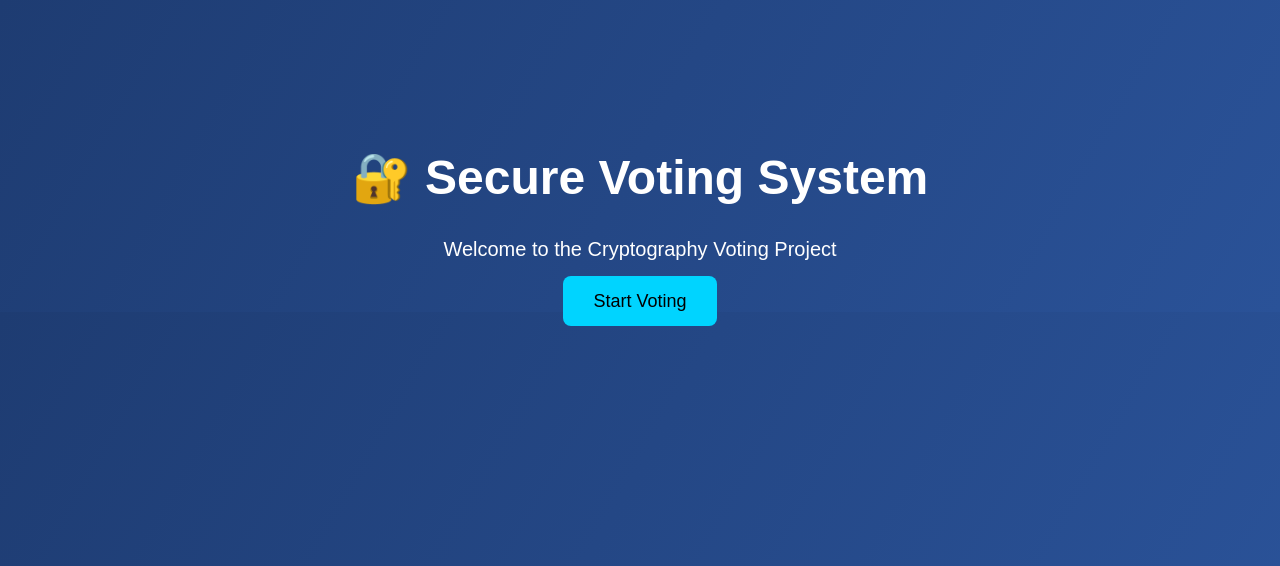
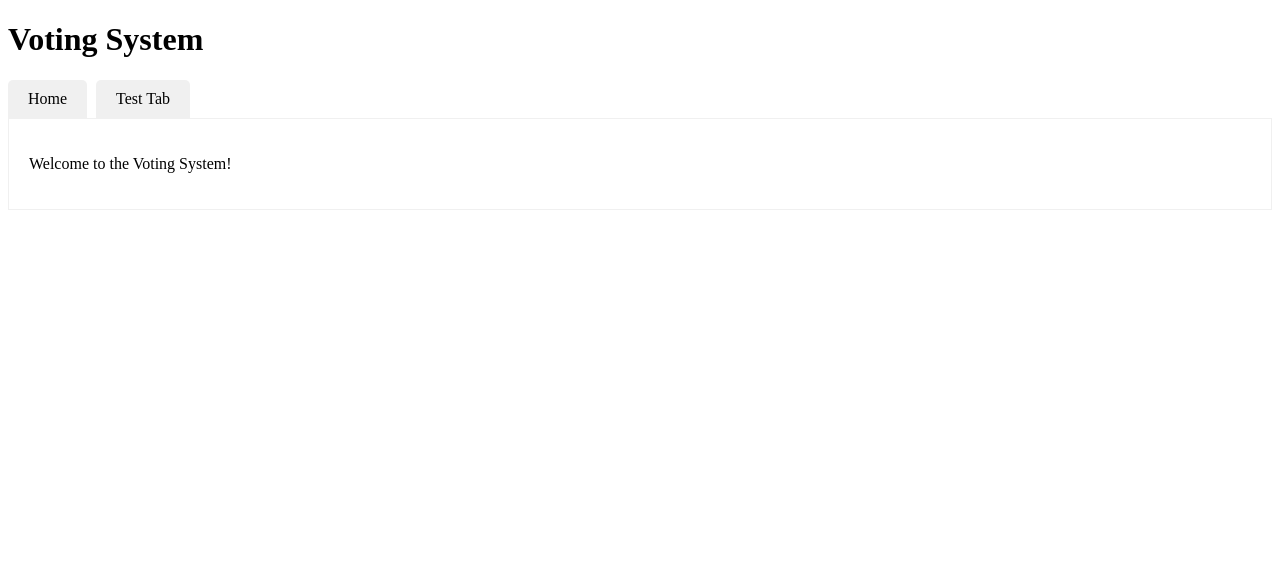
Before and after one commit to AlexanderMarsh11/Electronic-Voting, a Flask app: page / in a window 1280 px wide. Shown: the top 566 px of the page. Run offline with Flask 3, Linux system fonts and the light colour scheme.

Commit message:
Add user tab UI

```diff
--- a/templates/index.html
+++ b/templates/index.html
@@ -4,43 +4,54 @@
     <meta charset="UTF-8">
     <title>Voting System</title>
     <style>
-        body {
-            font-family: Arial, sans-serif;
-            background: linear-gradient(120deg, #1e3c72, #2a5298);
-            color: white;
-            text-align: center;
-            margin: 0;
-            padding: 0;
+        /* تصميم بسيط للتبويبات */
+        .tab {
+            display: inline-block;
+            padding: 10px 20px;
+            margin-right: 5px;
+            background-color: #f0f0f0;
+            cursor: pointer;
+            border-radius: 5px 5px 0 0;
         }
-        .container {
-            margin-top: 150px;
+        .tab:hover {
+            background-color: #d0d0d0;
         }
-        h1 {
-            font-size: 48px;
+        .tab-content {
+            border: 1px solid #f0f0f0;
+            padding: 20px;
+            display: none;
         }
-        p {
-            font-size: 20px;
-            margin-bottom: 30px;
-        }
-        a {
-            background: #00d4ff;
-            color: black;
-            padding: 15px 30px;
-            border-radius: 8px;
-            text-decoration: none;
-            font-size: 18px;
-            transition: 0.3s;
-        }
-        a:hover {
-            background: #00aacc;
+        .tab-active {
+            display: block;
         }
     </style>
 </head>
 <body>
-    <div class="container">
-        <h1>🔐 Secure Voting System</h1>
-        <p>Welcome to the Cryptography Voting Project</p>
-        <a href="/vote">Start Voting</a>
+    <h1>Voting System</h1>
+
+    <!-- التبويبات -->
+    <div class="tabs">
+        <div class="tab" onclick="openTab('home')">Home</div>
+        <div class="tab" onclick="openTab('test')">Test Tab</div>
     </div>
+
+    <!-- محتوى التبويبات -->
+    <div id="home" class="tab-content tab-active">
+        <p>Welcome to the Voting System!</p>
+    </div>
+    <div id="test" class="tab-content">
+        <p>GitHub-VSCode-Webserver link works!</p>
+    </div>
+
+    <script>
+        function openTab(tabId) {
+            // اخفي كل المحتويات
+            const contents = document.querySelectorAll('.tab-content');
+            contents.forEach(c => c.classList.remove('tab-active'));
+
+            // أظهر المحتوى المطلوب
+            document.getElementById(tabId).classList.add('tab-active');
+        }
+    </script>
 </body>
 </html>
```
